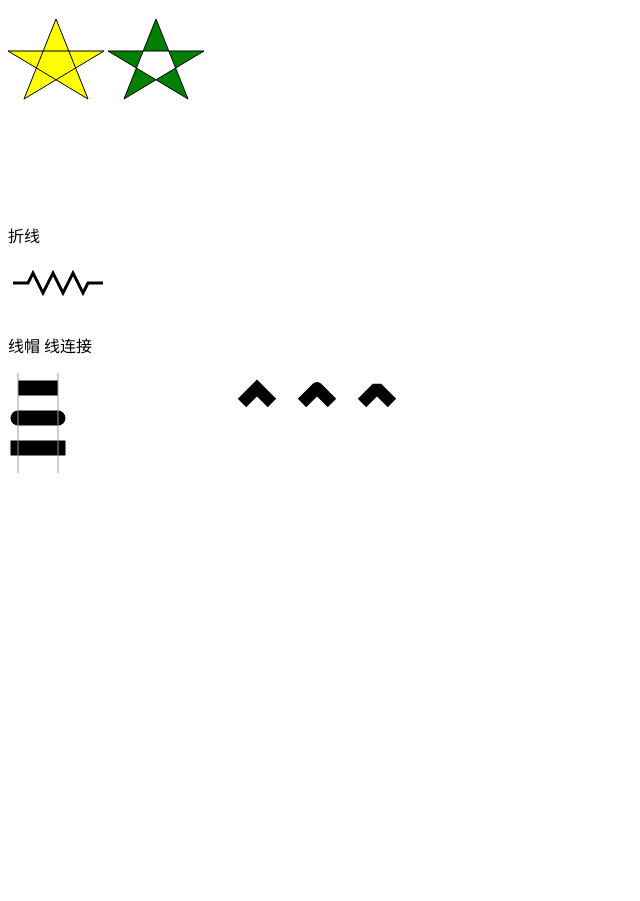
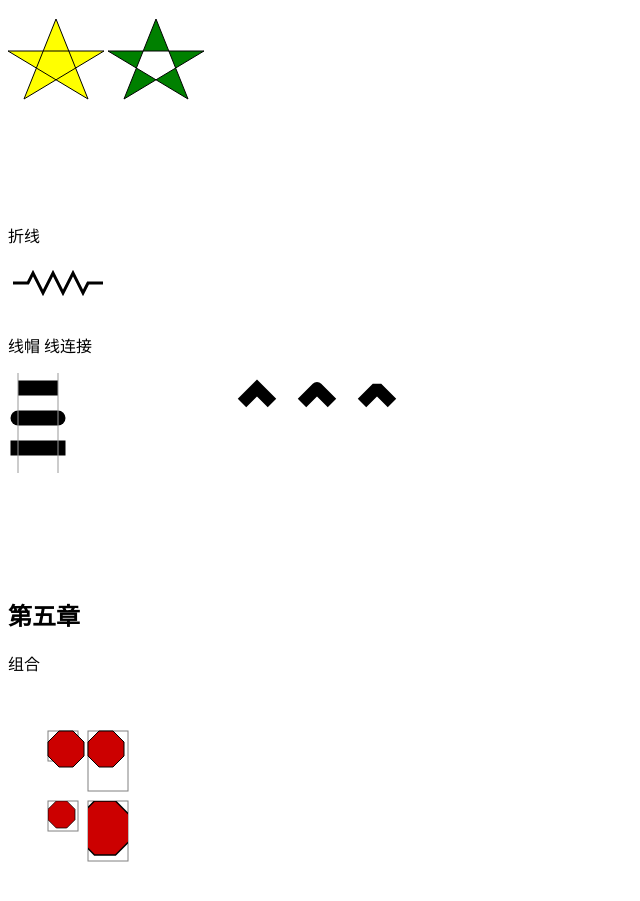
Before and after one commit to xiaoyc-9364/svg, a plain HTML site: page index.html in a window 1280 px wide. Shown: the part 1661-2562 px from the top of the page, without its empty margins (0-640 px from the left). Before the commit the page ends 2246 px from the top, so only its background shows below. Drawn offline with Linux system fonts and the light colour scheme.

Commit message:
第五章练习

```diff
--- a/index.html
+++ b/index.html
@@ -91,5 +91,51 @@
        <polyline points="150 30, 165 15, 180 30" style="stroke-linejoin: bevel; stroke:black; stroke-width: 12; fill:none;" />
     </svg>
 
+
+    <h2>第五章</h2>
+    <p>组合</p>
+    <svg width="200px" height="200px" xmlns="http://www.3c.org/2000/svg">
+        <title>Symbol vs groups</title>
+        <desc>Use</desc>
+
+        <defs>
+            <g id="octagon" style="stroke: black;">
+                <desc>Octagon as group</desc>
+                <polygon points="36 25, 25 36, 11 36, 0 25, 0 11, 11 0, 25 0, 36 11" />
+            </g>
+
+            <symbol id="sym-octagon" style="stroke: black;" preserveAspectRatio="xMidYMid slice" viewBox="0 0 40 40">
+                <desc>Octagon as symbol</desc>
+                <polygon points="36 25, 25 36, 11 36, 0 25, 0 11, 11 0, 25 0, 36 11" />
+            </symbol>
+        </defs>
+
+        <g style="fill: none; stroke: gray;">
+            <rect x="40" y="40" width="30" height="30" />
+            <rect x="80" y="40" width="40" height="60" />
+            <rect x="40" y="110" width="30" height="30" />
+            <rect x="80" y="110" width="40" height="60" />
+        </g>
+
+        <use xlink:href="#octagon" x="40" y="40" width="30" height="30" style="fill:#c00;" />
+        <use xlink:href="#octagon" x="80" y="40" width="40" height="60" style="fill:#c00;" />
+        <use xlink:href="#sym-octagon" x="40" y="110" width="30" height="30" style="fill:#c00;" />
+        <use xlink:href="#sym-octagon" x="80" y="110" width="40" height="60" style="fill:#c00;" />
+
+
+
+
+    </svg>
+
+
+
+
+
+
+
+
+
+
+
 </body>
 </html>
```
